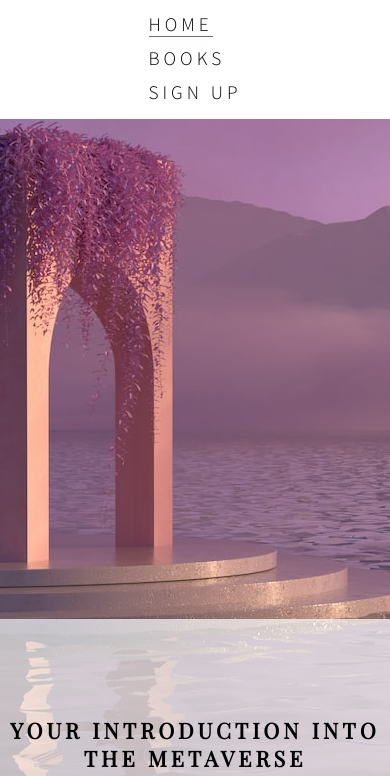
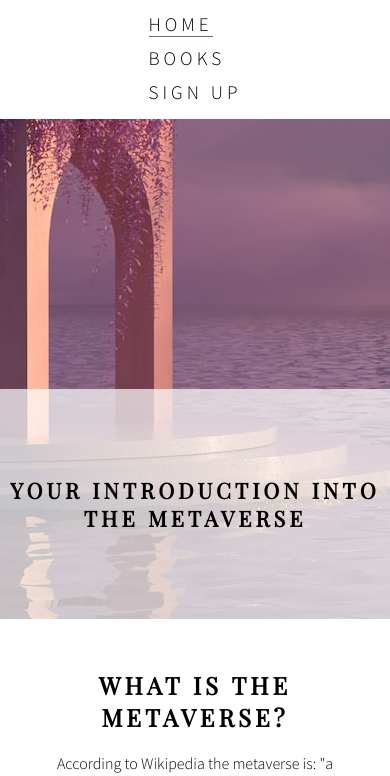
Before and after one commit to MerelMoehn/metaminded, a plain HTML site: page index.html in a window 390 px wide. Shown: the part 51-827 px from the top of the page. Drawn offline with nearby package versions, Linux system fonts and the light colour scheme.

Commit message:
Adjust hero image height for user navigation purposes

```diff
--- a/assets/css/style.css
+++ b/assets/css/style.css
@@ -78,7 +78,7 @@ a {
 }
 
 #hero-image {
-    height: 750px;
+    height: 710px;
     width: 100%;
     background: url(../images/hero_image_10_medium.jpg) no-repeat center center;
     overflow: hidden;
@@ -96,7 +96,7 @@ a {
     justify-content: center;
 
     width: 100%;
-    height: 250px;
+    height: 230px;
 
     background: rgba(255, 255, 255, .7);
     position: absolute;
@@ -357,6 +357,9 @@ footer {
         margin-right: 0;
     }
 
+    #hero-image {
+        height: 500px;
+    }
     .metaverse-definition {
         height: 350px;
         padding: 40px 20px 40px 20px;
```
Also changed, not shown: 1 other file.
